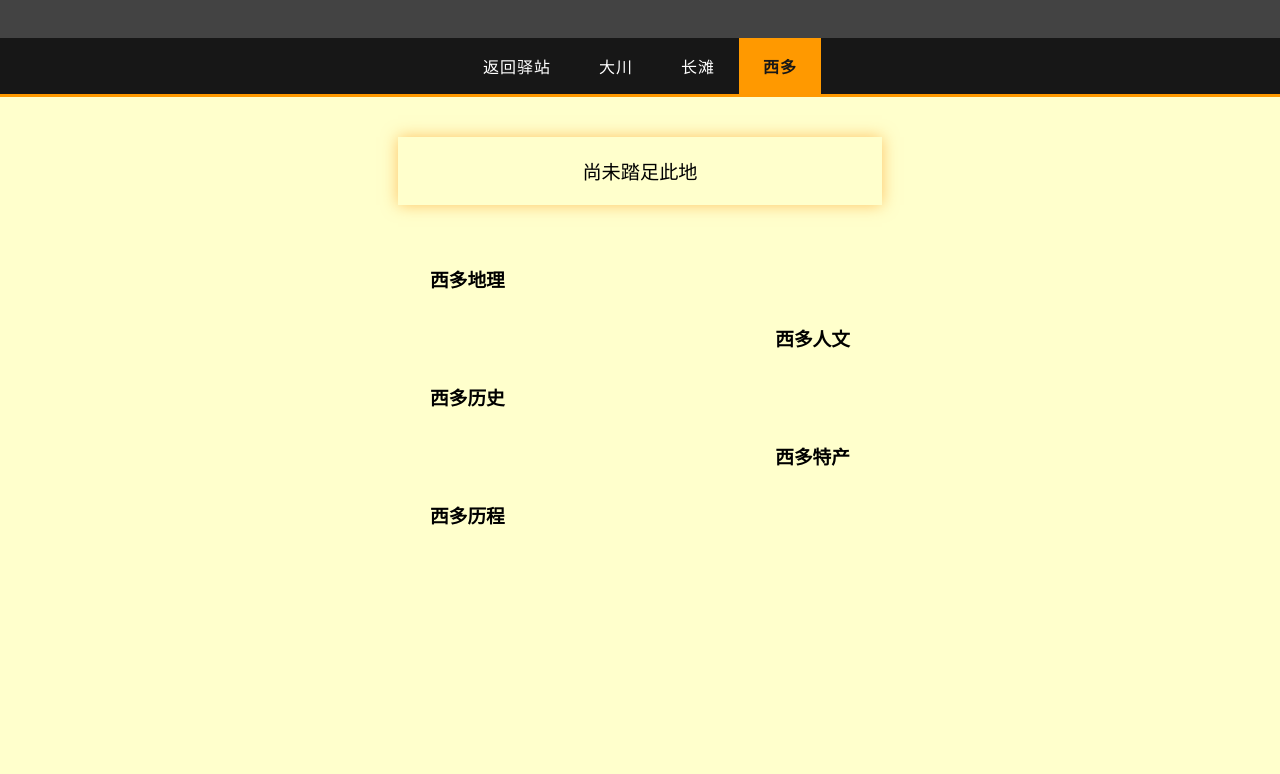
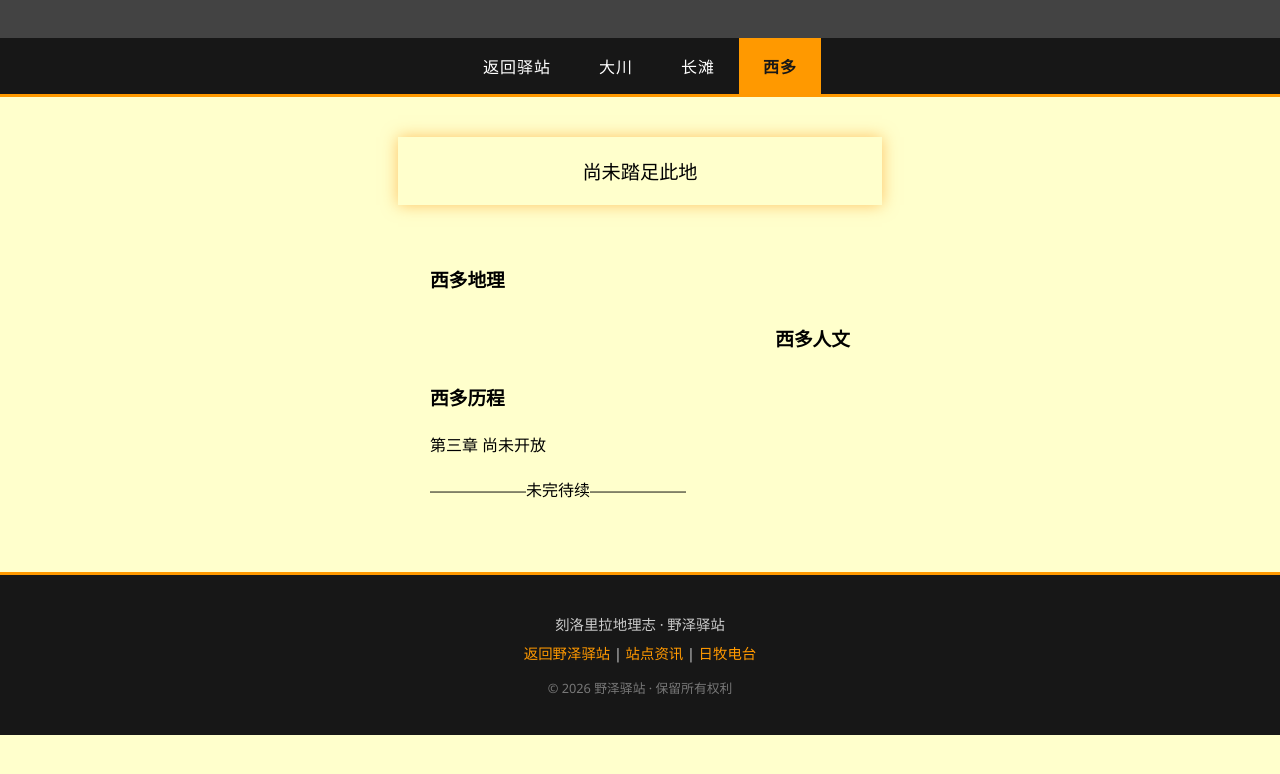
Before and after one commit to Makino-18/Makino.18, a plain HTML site: page claracities/cido.html in a window 1280 px wide. Shown: the part 148-922 px from the top of the page. Before the commit the page ends 800 px from the top, so only its background shows below. Drawn offline with Linux system fonts and the light colour scheme.

Commit message:
clara footer

```diff
--- a/claracities/cido.html
+++ b/claracities/cido.html
@@ -2,7 +2,7 @@
 <html>
     <head>
         <meta charset="utf-8">
-        <title>西多 | 野泽驿站</title>
+        <title>西多 | 刻洛里拉地理志</title>
         <link href="claracities.css" rel="stylesheet" type="text/css">
     </head>
 
@@ -28,17 +28,14 @@
         </div>
 
         <div class="textl">
-            <h3>西多历史</h3>
+            <h3>西多历程</h3>
+            <p>第三章 尚未开放</p>
+            <p>——————未完待续——————</p>
         </div>
 
-        <div class="textr">
-            <h3>西多特产</h3>
-        </div>
-
-        <div class="textl">
-            <h3>西多历程</h3>
-        </div>
+        <div id="subfooter-placeholder"></div>
 
         <script src="nav.js"></script>
+        <script src="footer.js"></script>
     </body>
 </html>
--- a/claracities/claracities.css
+++ b/claracities/claracities.css
@@ -129,3 +129,30 @@ img {
     display: block;
     margin: 10px auto;
 }
+
+.sub-footer {
+    background-color: #171717; /* 和导航栏一致的深色 */
+    border-top: 3px solid #FF9900; /* 和导航栏呼应的橙色顶边 */
+    color: #CCCCCC;
+    text-align: center;
+    padding: 30px 20px;
+    margin-top: 60px; /* 距离上方正文留出间距 */
+    font-size: 0.9rem;
+}
+.footer-content p {
+    margin: 8px 0;
+}
+.footer-links a {
+    color: #FF9900;
+    text-decoration: none;
+    transition: color 0.3s;
+}
+.footer-links a:hover {
+    color: #FFFFFF;
+    text-decoration: underline;
+}
+.footer-copyright {
+    color: #777777;
+    font-size: 0.8rem;
+    margin-top: 15px !important;
+}
--- /dev/null
+++ b/claracities/footer.js
@@ -0,0 +1,22 @@
+// claracities/footer.js
+document.addEventListener("DOMContentLoaded", function() {
+  const footerHTML = `
+    <div class="sub-footer">
+      <div class="footer-content">
+        <p>刻洛里拉地理志 · 野泽驿站</p>
+        <p class="footer-links">
+          <a href="../index.html">返回野泽驿站</a> |
+          <a href="../webnews.html">站点资讯</a> |
+          <a href="../mbc.html">日牧电台</a>
+        </p>
+        <p class="footer-copyright">© 2026 野泽驿站 · 保留所有权利</p>
+      </div>
+    </div>
+  `;
+
+  // 找到页面里的占位符并替换
+  const placeholder = document.getElementById("subfooter-placeholder");
+  if (placeholder) {
+    placeholder.outerHTML = footerHTML;
+  }
+});
```
Also changed, not shown: claracities/changtan.html (+4 -1 lines), claracities/ookawa.html (+4 -1 lines).
